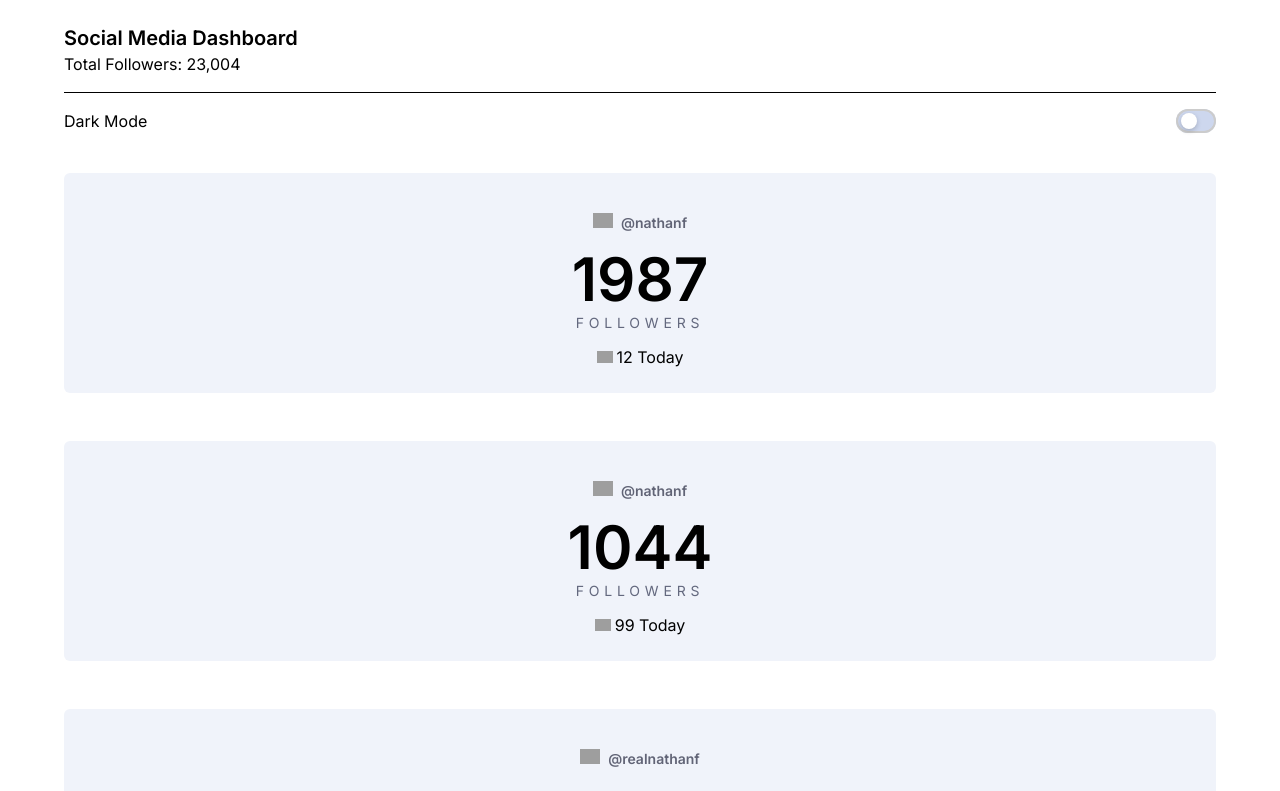
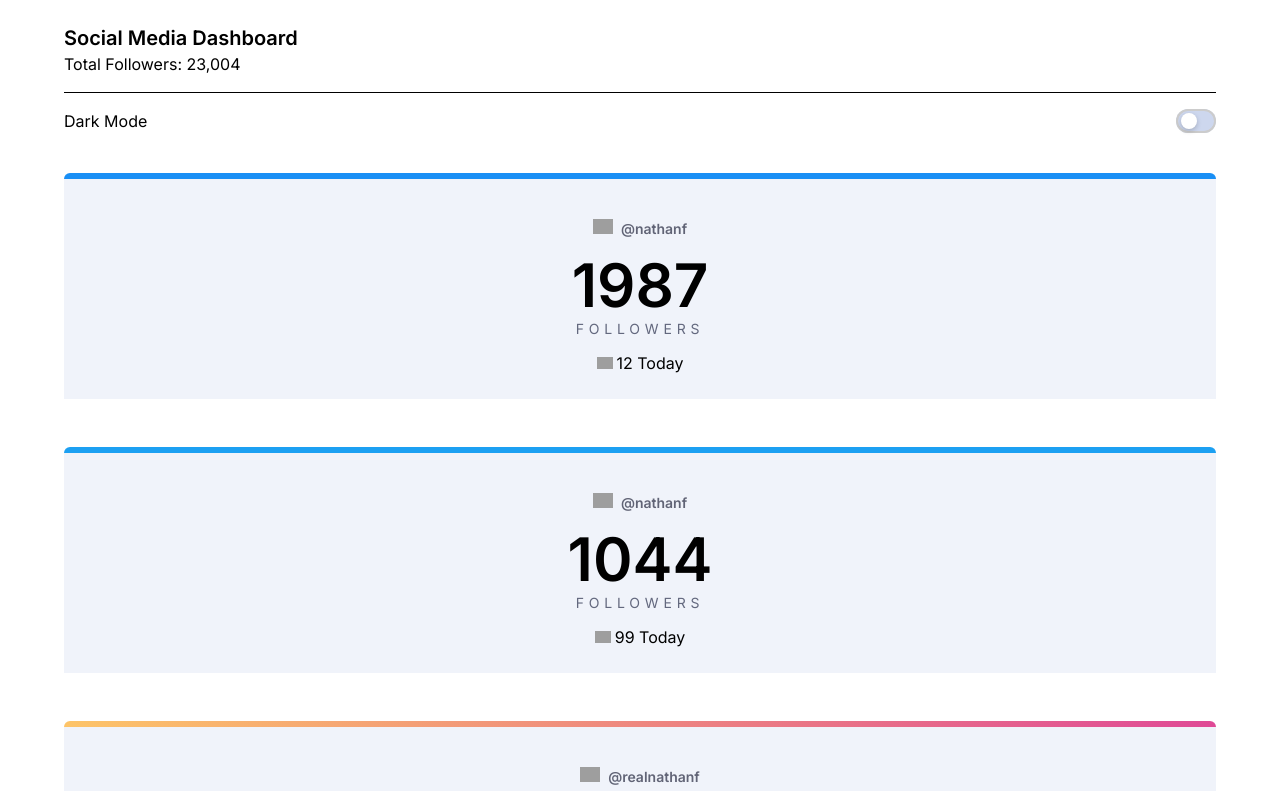
Before and after one commit to JuanMiranda1998/social-dashboard-frontend-mentor, a React (Vite) app: page / in a window 1280 px wide. Shown: the top 791 px of the page. Built offline with nearby package versions, Linux system fonts and the light colour scheme; grey boxes are pictures that could not be loaded.

Commit message:
added top colors in TotalCard

```diff
--- a/src/App.jsx
+++ b/src/App.jsx
@@ -123,6 +123,7 @@ function App() {
               accountName={el.accountName}
               followNum={el.followNum}
               changeToday={el.changeToday}
+              socialPlatform={el.socialPlatform}
               key={el.id}
             />
           ))}
--- /dev/null
+++ b/src/colors.js
@@ -0,0 +1,8 @@
+const colors =
+  { facebook: "#198ff5" ,
+  twitter: "#1ca0f2" ,
+  instagram: "linear-gradient(to right, #fdc468, #df4996)" ,
+  youtube: "#c4032a" }
+;
+
+export default colors;
--- a/src/components/TotalCard.jsx
+++ b/src/components/TotalCard.jsx
@@ -1,9 +1,15 @@
 import React from 'react'
 import formatter from '../utils/Formatter'
+import colors from '../colors'
 
-const TotalCard = ({ iconUrl, accountName, followNum, changeToday }) => {
+const TotalCard = ({ iconUrl, accountName, followNum, changeToday, socialPlatform }) => {
+
+  const values = Object.entries(colors);
+  const topColor = values.find(key => key[0] === socialPlatform)[1];
+
   return (
-    <div className='w-full flex flex-col items-center justify-center pt-10 pb-6 my-6 rounded-md bg-[#f0f3fa]'>
+    <div className='w-full my-6 rounded-md' style={{background: topColor}}>
+      <div className='flex flex-col items-center justify-center pt-10 pb-6 px-1 mt-[6px] bg-[#f0f3fa]'>
         <div className='flex flex-row items-center gap-2 mb-4'>
           <div className='w-[20px] h-[20px]'>
             <img src={iconUrl} alt="" />
@@ -25,6 +31,7 @@ const TotalCard = ({ iconUrl, accountName, followNum, changeToday }) => {
           <p>{changeToday} Today</p>
         </div>
       </div>
+    </div>
   )
 }
 
```
Lines whose indentation alone changed are shown as unchanged.
